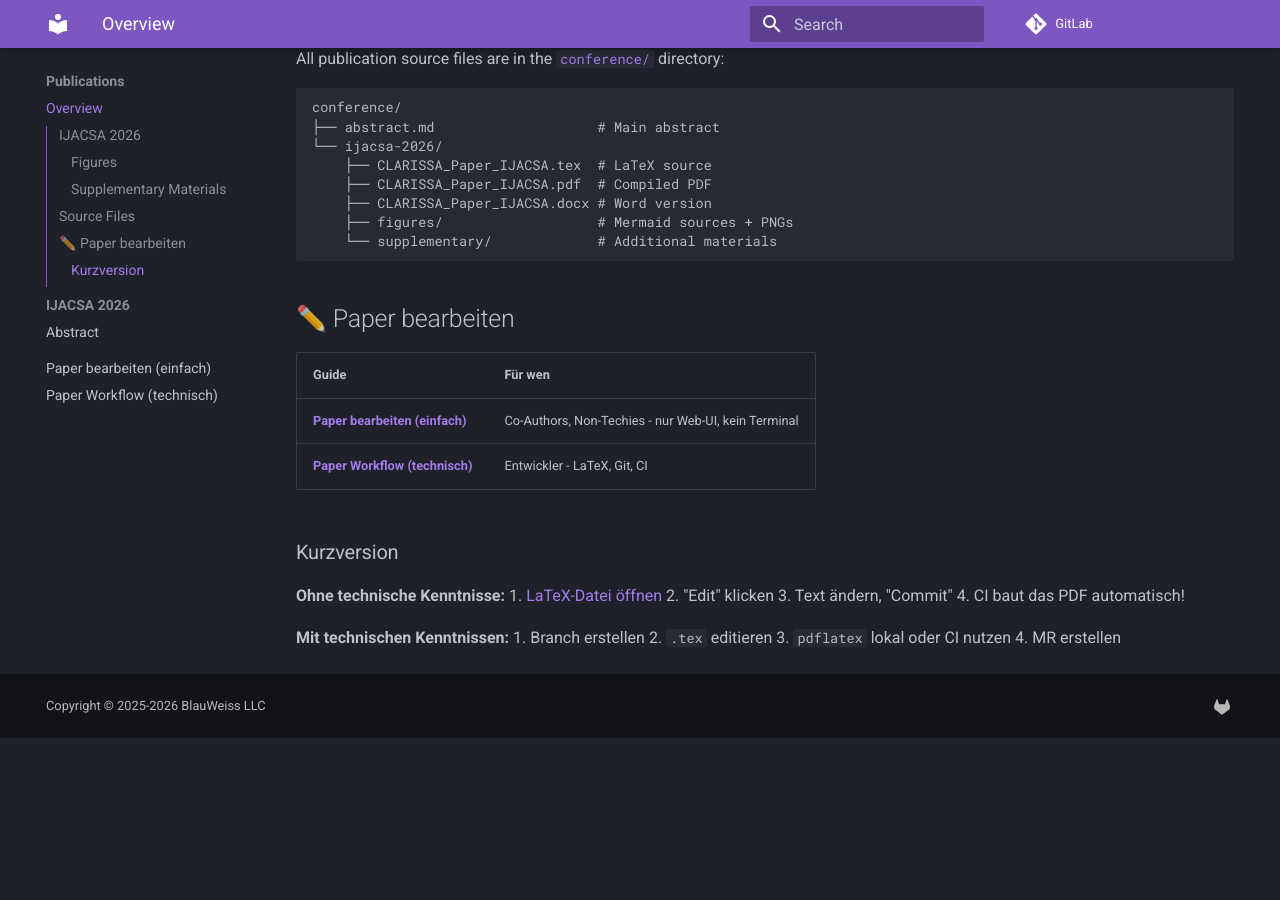
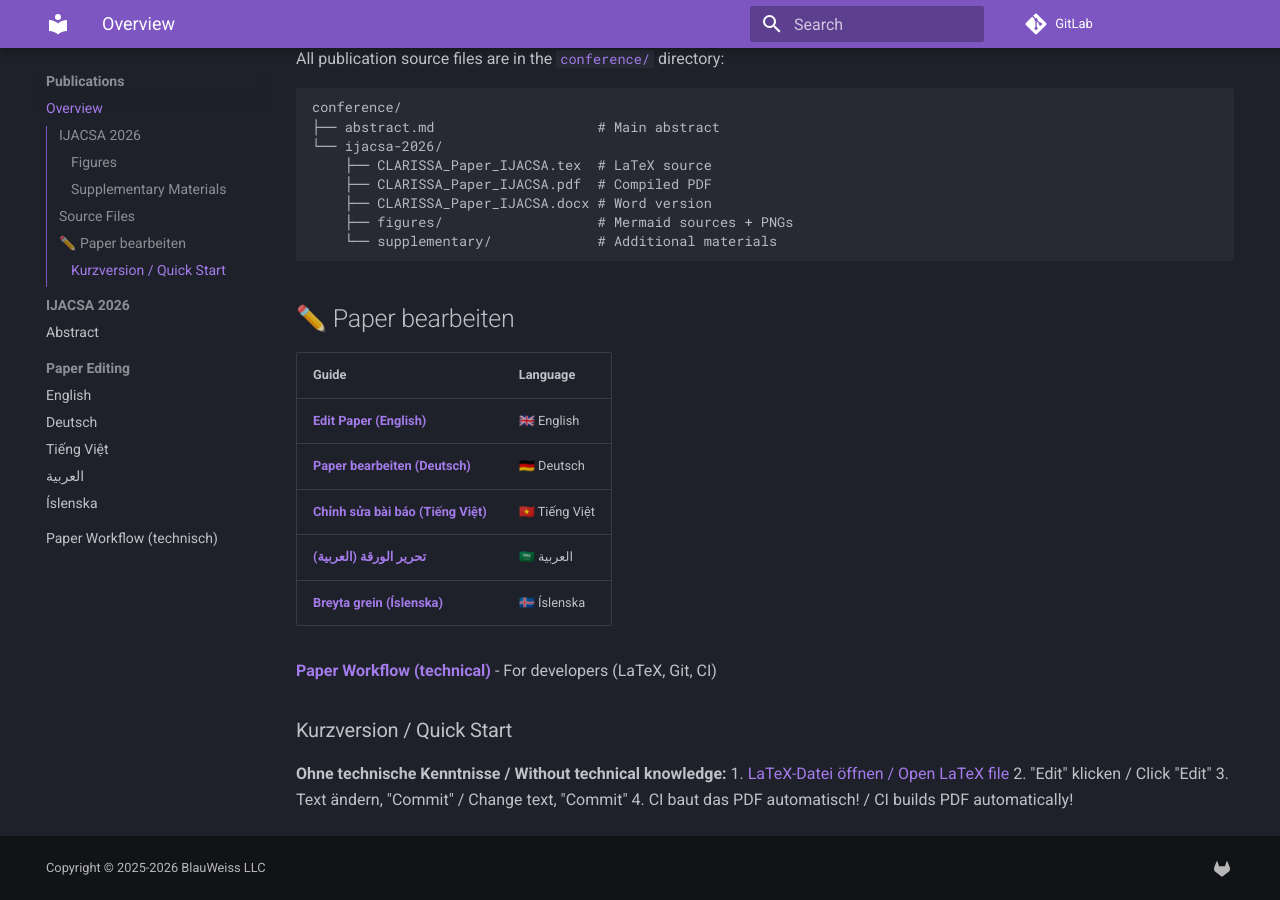
Before and after one commit to wolfram-laube/clarissa, an MkDocs documentation site: the page built from docs/publications/index.md, in a window 1280 px wide and 900 px high, scrolled down 1140 px. Built offline with MkDocs 1.6.1 and Material for MkDocs 9.7.7, drawn with Linux system fonts in a browser that asks for light colours; comment, search, counter and statistics services are not loaded; before the commit the page ends 1878 px from its top, so only the background shows below that.

Commit message:
feat(i18n): update build script and nav for paper editing

```diff
--- a/docs/publications/index.md
+++ b/docs/publications/index.md
@@ -47,21 +47,20 @@ conference/
 
 ## ✏️ Paper bearbeiten
 
-| Guide | Für wen |
-|-------|---------|
-| **[Paper bearbeiten (einfach)](paper-editing-simple.md)** | Co-Authors, Non-Techies - nur Web-UI, kein Terminal |
-| **[Paper Workflow (technisch)](paper-workflow.md)** | Entwickler - LaTeX, Git, CI |
+| Guide | Language |
+|-------|----------|
+| **[Edit Paper (English)](paper-editing-en.md)** | 🇬🇧 English |
+| **[Paper bearbeiten (Deutsch)](paper-editing-de.md)** | 🇩🇪 Deutsch |
+| **[Chỉnh sửa bài báo (Tiếng Việt)](paper-editing-vi.md)** | 🇻🇳 Tiếng Việt |
+| **[تحرير الورقة (العربية)](paper-editing-ar.md)** | 🇸🇦 العربية |
+| **[Breyta grein (Íslenska)](paper-editing-is.md)** | 🇮🇸 Íslenska |
 
-### Kurzversion
+**[Paper Workflow (technical)](paper-workflow.md)** - For developers (LaTeX, Git, CI)
 
-**Ohne technische Kenntnisse:**
-1. [LaTeX-Datei öffnen](https://gitlab.com/wolfram_laube/blauweiss_llc/irena/-/blob/main/conference/ijacsa-2026/CLARISSA_Paper_IJACSA.tex)
-2. "Edit" klicken
-3. Text ändern, "Commit"
-4. CI baut das PDF automatisch!
+### Kurzversion / Quick Start
 
-**Mit technischen Kenntnissen:**
-1. Branch erstellen
-2. `.tex` editieren
-3. `pdflatex` lokal oder CI nutzen
-4. MR erstellen
+**Ohne technische Kenntnisse / Without technical knowledge:**
+1. [LaTeX-Datei öffnen / Open LaTeX file](https://gitlab.com/wolfram_laube/blauweiss_llc/irena/-/blob/main/conference/ijacsa-2026/CLARISSA_Paper_IJACSA.tex)
+2. "Edit" klicken / Click "Edit"
+3. Text ändern, "Commit" / Change text, "Commit"
+4. CI baut das PDF automatisch! / CI builds PDF automatically!
--- a/mkdocs.yml
+++ b/mkdocs.yml
@@ -75,7 +75,12 @@ nav:
     - Overview: publications/index.md
     - "IJACSA 2026":
       - Abstract: publications/ijacsa-2026/abstract.md
-    - "Paper bearbeiten (einfach)": publications/paper-editing-simple.md
+    - "Paper Editing":
+      - English: publications/paper-editing-en.md
+      - Deutsch: publications/paper-editing-de.md
+      - Tiếng Việt: publications/paper-editing-vi.md
+      - العربية: publications/paper-editing-ar.md
+      - Íslenska: publications/paper-editing-is.md
     - "Paper Workflow (technisch)": publications/paper-workflow.md
 
 extra:
```
Also changed, not shown: docs/publications/paper-editing-simple.md (deleted, +0 -79 lines), 2 other files.
